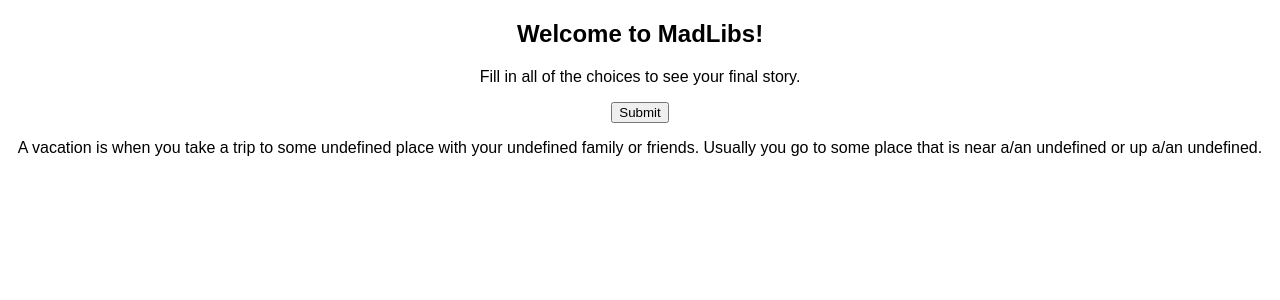
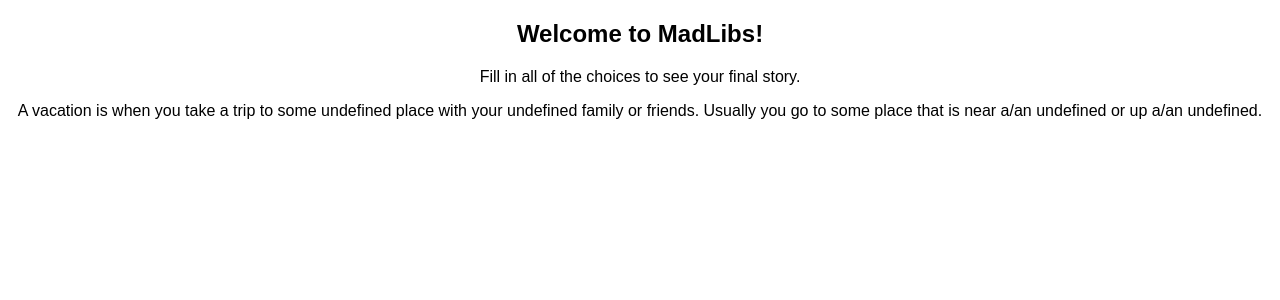
Before and after one commit to zhengcao/madlib, a React (Create React App) app: page / in a window 1280 px wide. Shown: the top 300 px of the page. Built offline with nearby package versions, Linux system fonts and the light colour scheme.

Commit message:
update scaffolding to exclude the words form

```diff
--- a/src/App.js
+++ b/src/App.js
@@ -1,7 +1,6 @@
 import React, { Component } from 'react';
 import './App.css';
 import MadLibs from './madlibs/MadLibs.js';
-import WordsForm from './components/WordsForm.js';
 import Story from './components/Story.js';
 
 class App extends Component {
@@ -17,8 +16,10 @@ class App extends Component {
       <section className="App">
         <h1>Welcome to MadLibs!</h1>
         <p>Fill in all of the choices to see your final story.</p>
-        <WordsForm />
-        <Story text={ this.state.selectedMadLib.getText() }/>
+        {/*
+          Render your form with input values
+        */}
+        <Story text={ this.state.selectedMadLib.getText() } />
       </section>
     );
   }
--- a/src/components/WordsForm.js
+++ /dev/null
@@ -1,17 +0,0 @@
-import React, { Component } from 'react';
-
-class WordsForm extends Component {
-  render() {
-    return (
-      <form id="words-form">
-        {/*
-            Add your inputs here
-        */}
-
-        <input className="button success" type="submit" value="Submit" />
-      </form>
-    );
-  }
-}
-
-export default WordsForm;
--- a/src/madlibs/MadLibs.js
+++ b/src/madlibs/MadLibs.js
@@ -13,15 +13,19 @@ export default [
     words: [
       {
         "key": "adjective_1",
+        "label": "Adjective 1"
       },
       {
         "key": "adjective_2",
+        "label": "Adjective 2"
       },
       {
         "key": "noun_1",
+        "label": "Noun 1"
       },
       {
         "key": "noun_2",
+        "label": "Noun 2"
       }
     ]
   },
```
